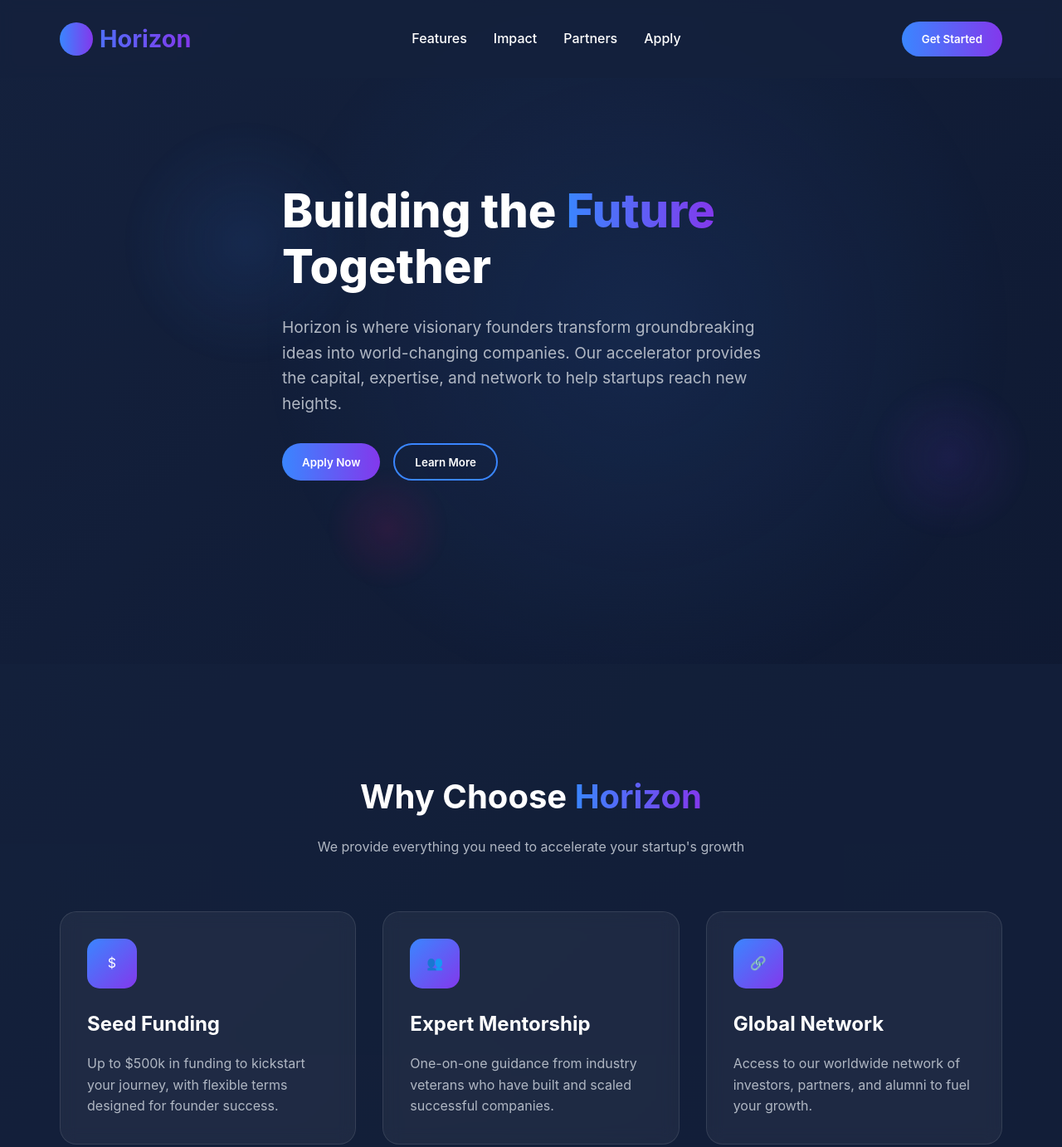
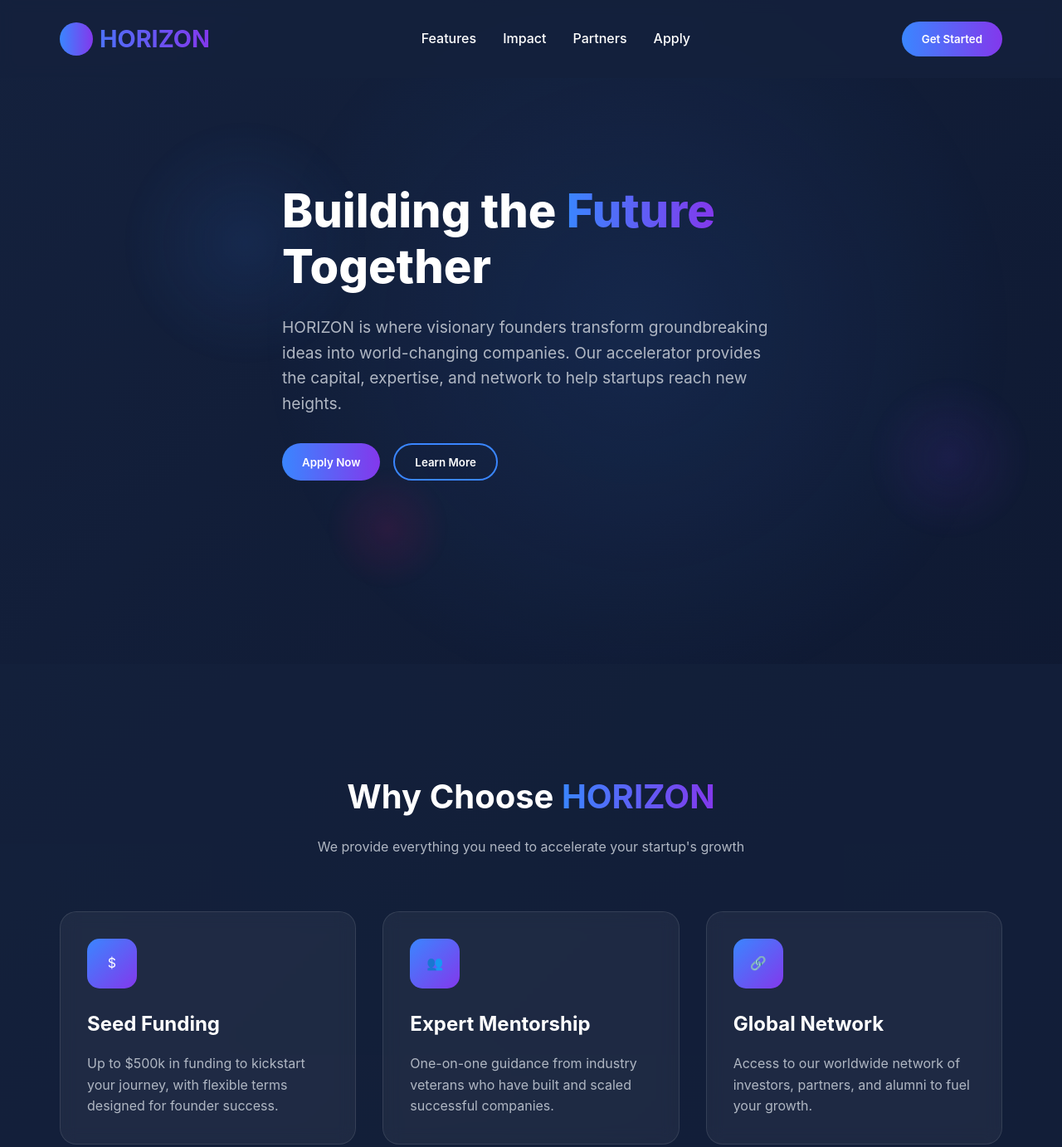
Before and after one commit to cedulife/horizon, a plain HTML site: page startup-accelerator-webpage.html in a window 1280 px wide. Shown: the top 1382 px of the page at 83% size. Drawn offline with Linux system fonts and the light colour scheme.

Commit message:
Update startup-accelerator-webpage.html

```diff
--- a/startup-accelerator-webpage.html
+++ b/startup-accelerator-webpage.html
@@ -3,7 +3,7 @@
 <head>
   <meta charset="UTF-8">
   <meta name="viewport" content="width=device-width, initial-scale=1.0">
-  <title>Horizon | Where Startups Reach New Heights</title>
+  <title>HORIZON | Where Startups Reach New Heights</title>
   <style>
     :root {
       --primary: #3a86ff;
@@ -495,7 +495,7 @@
       <nav>
         <div class="logo">
           <div class="logo-icon">H</div>
-          Horizon
+          HORIZON
         </div>
         <ul class="nav-links">
           <li><a href="#features">Features</a></li>
@@ -513,7 +513,7 @@
     <div class="container">
       <div class="hero-content">
         <h1>Building the <span>Future</span> Together</h1>
-        <p>Horizon is where visionary founders transform groundbreaking ideas into world-changing companies. Our accelerator provides the capital, expertise, and network to help startups reach new heights.</p>
+        <p>HORIZON is where visionary founders transform groundbreaking ideas into world-changing companies. Our accelerator provides the capital, expertise, and network to help startups reach new heights.</p>
         <div class="hero-buttons">
           <button class="cta-button">Apply Now</button>
           <button class="secondary-button">Learn More</button>
@@ -526,7 +526,7 @@
   <section class="features" id="features">
     <div class="container">
       <div class="section-title">
-        <h2>Why Choose <span>Horizon</span></h2>
+        <h2>Why Choose <span>HORIZON</span></h2>
         <p>We provide everything you need to accelerate your startup's growth</p>
       </div>
       <div class="features-grid">
@@ -641,7 +641,7 @@
     <div class="container">
       <div class="footer-grid">
         <div class="footer-column">
-          <h3>Horizon</h3>
+          <h3>HORIZON</h3>
           <ul class="footer-links">
             <li><a href="#">About Us</a></li>
             <li><a href="#">Our Team</a></li>
@@ -678,7 +678,7 @@
         </div>
       </div>
       <div class="copyright">
-        <p>&copy; 2025 Horizon Accelerator. All rights reserved.</p>
+        <p>&copy; 2025 HORIZON Accelerator. All rights reserved.</p>
       </div>
     </div>
   </footer>
```
